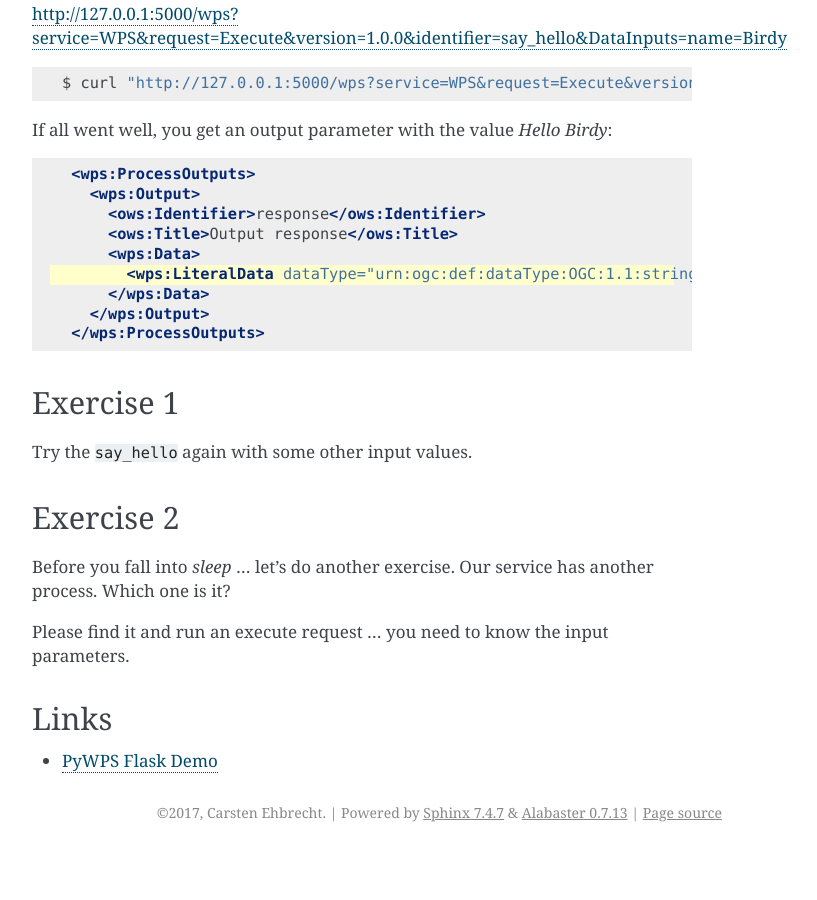
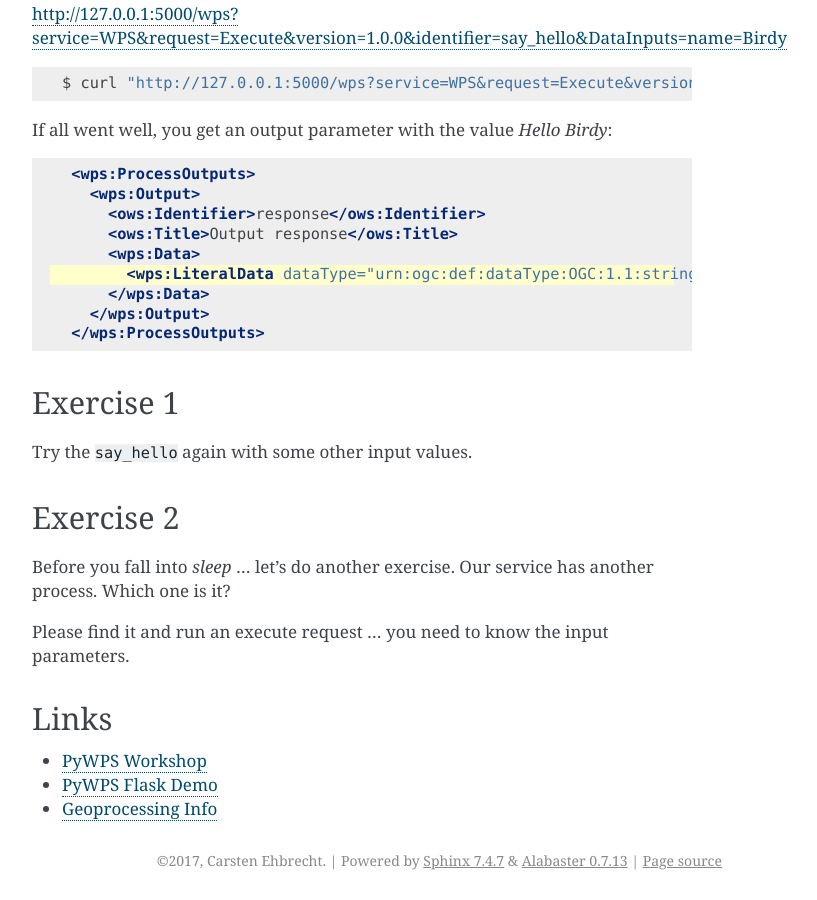
Before and after one commit to bird-house/birdhouse-workshop, a Sphinx documentation site: the page built from docs/source/pywps/installation.rst, in a window 1280 px wide and 900 px high, scrolled down 3128 px. Shown: the whole window, without its empty margins (388-1205 px from the left). Built offline with Sphinx 7.4.7, drawn with Linux system fonts in a browser that asks for light colours; before the commit the page ends 3980 px from its top, so only the background shows below that.

Commit message:
added wps links

```diff
--- a/docs/source/pywps/installation.rst
+++ b/docs/source/pywps/installation.rst
@@ -197,6 +197,8 @@ Please find it and run an execute request ... you need to know the input paramet
 Links
 -----
 
+* `PyWPS Workshop <https://github.com/PyWPS/pywps-workshop/blob/master/01-Installation.md>`_
 * `PyWPS Flask Demo <http://pywps-demo.readthedocs.io/en/latest/>`_
+* `Geoprocessing Info <http://geoprocessing.info/wpsdoc/1x0GetCapabilities>`_
 
 .. _PyWPS: http://pywps.org/
```
